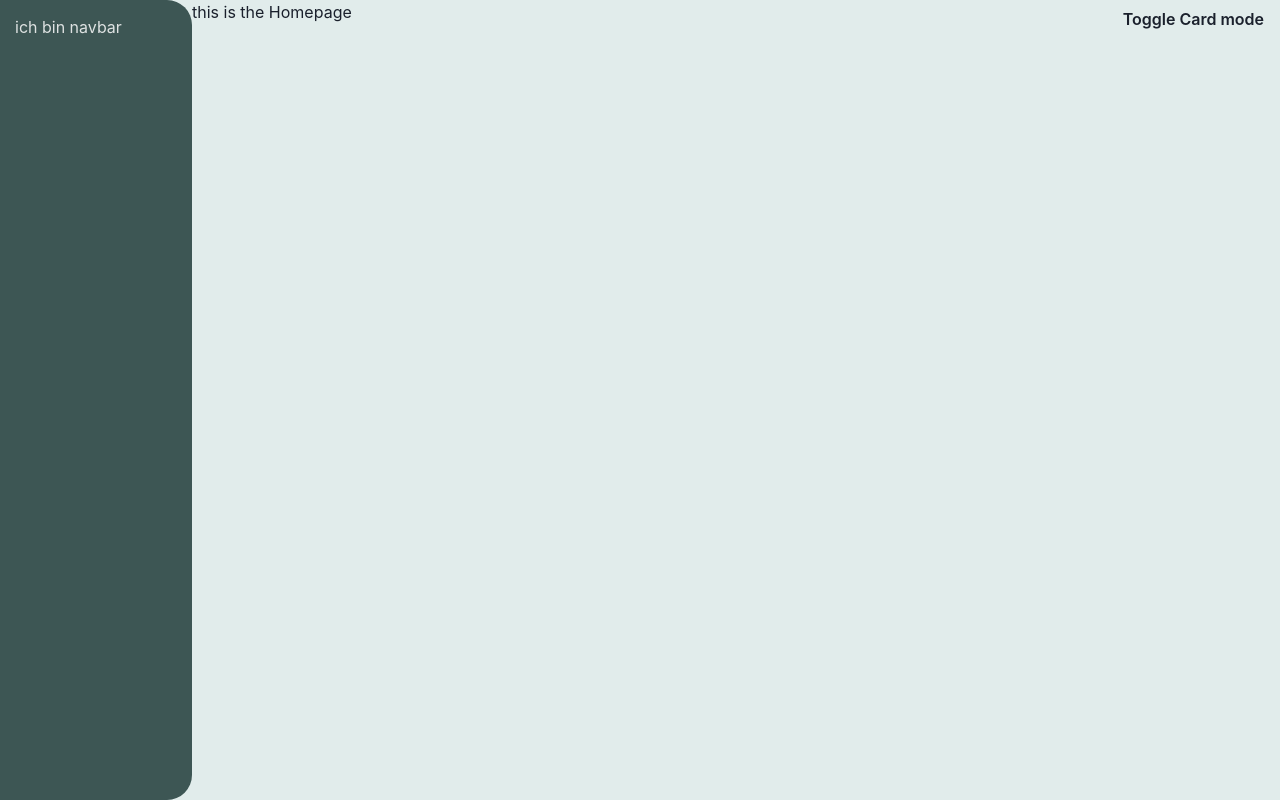
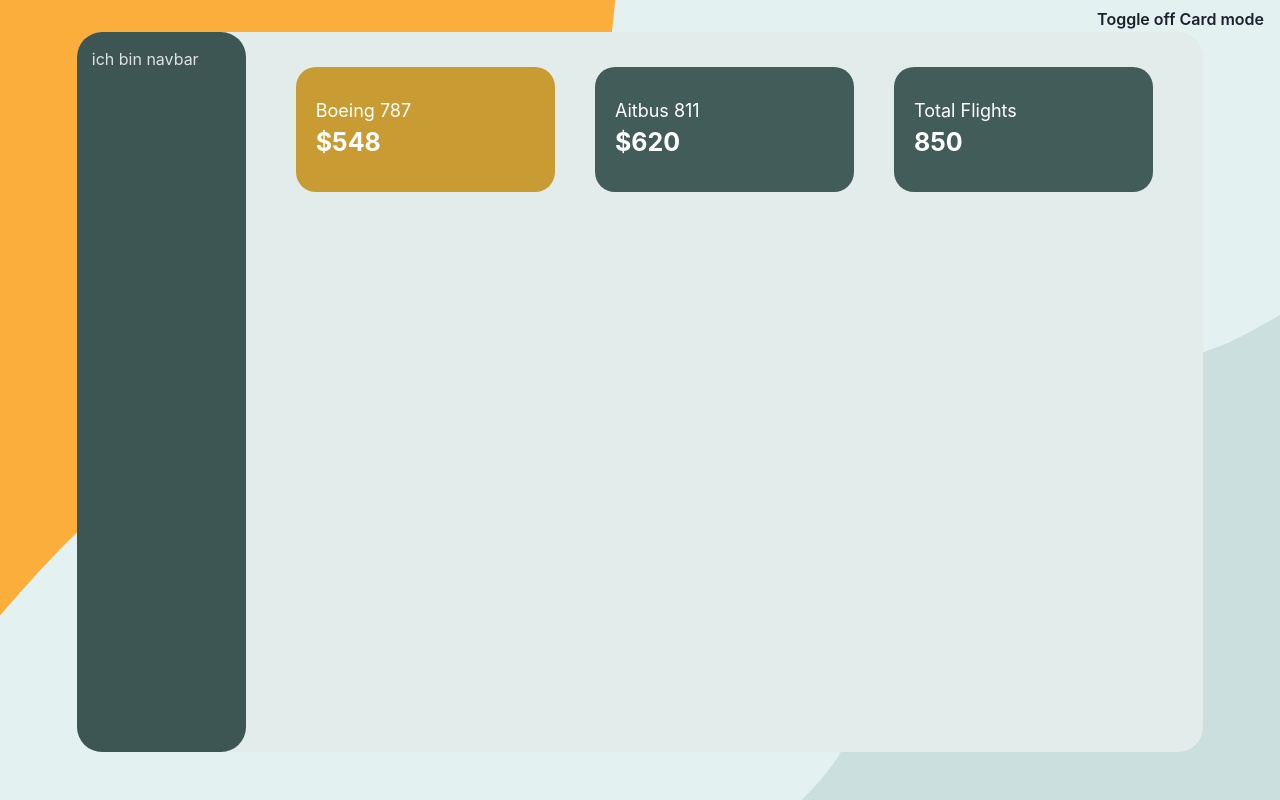
Before and after one commit to tomasmezdej/management-system, a React (Create React App) app: page / in a window 1280 px wide. Built offline with nearby package versions, Linux system fonts and the light colour scheme.

Commit message:
home update

```diff
--- /dev/null
+++ b/src/assets/styles/global/card.scss
@@ -0,0 +1,12 @@
+.card {
+  padding: 30px 20px;
+  border-radius: 20px;
+  position: relative;
+  h1 {
+    font-size: 25px;
+    font-weight: bolder;
+  }
+  h2 {
+    font-size: 18px;
+  }
+}
--- a/src/assets/styles/global/globalCard.scss
+++ b/src/assets/styles/global/globalCard.scss
@@ -3,10 +3,15 @@
   background-repeat: no-repeat;
   background-size: cover;
   height: 100vh;
-  // padding: 50px;
   transition: 1s;
   overflow-y: hidden;
   .default-layout {
     border-radius: 25px;
   }
 }
+@media only screen and (max-width: 900px) {
+  .global-card {
+    padding: 0px !important;
+    overflow-y: auto !important;
+  }
+}
--- a/src/assets/styles/global/navBar.scss
+++ b/src/assets/styles/global/navBar.scss
@@ -7,6 +7,10 @@
   padding: 15px;
   height: 100%;
   transition: 1s;
-  /* width: 100%;
-  height: 100%; */
 }
+
+@media only screen and (max-width: 900px) {
+  .nav-bar {
+    border-radius: 0px !important;
+  }
+}
--- a/src/assets/styles/layouts/defaultLayout.scss
+++ b/src/assets/styles/layouts/defaultLayout.scss
@@ -1,13 +1,14 @@
-.default-layout {/*
-  background-image: url('../../images/background.svg');
-  background-repeat: no-repeat;
-  background-size: cover;
-  overflow-y: hidden; */
+.default-layout {
   transition: 1s;
-  background-color: #E1ECEB;
 }
 .global-card__floating_button {
   position: fixed !important;
   right: 0;
   top: 0;
 }
+
+@media only screen and (max-width: 900px) {
+  .global-card__floating_button {
+    display: none !important;
+  }
+}
--- /dev/null
+++ b/src/components/global/Card.jsx
@@ -0,0 +1,19 @@
+import "../../assets/styles/global/card.scss"
+const Card = (props) => {
+
+  const className = `card ${props.className}`
+  const style = {
+    backgroundColor: props.backgroundColor || "#425C5A",
+    color: "white"
+  }
+
+  return (
+    <div className={className} style={style}>
+      <div>
+        { props.children }
+      </div>
+    </div>
+  )
+}
+
+export default Card
--- a/src/components/pages/Home.jsx
+++ b/src/components/pages/Home.jsx
@@ -1,8 +1,41 @@
 import "../../assets/styles/pages/homePage.scss"
+import { Flex, Grid, GridItem } from "@chakra-ui/react"
+import Card from "../global/Card"
+
 const Home = () => {
+    const mainFlex = {
+        direction: ["column", "column", "row", "row"],
+        padding: ["10px 10px", "10px 10px", "35px 50px", "35px 50px"]
+    }
+
     return (
         <div className="home-page">
-            <h1>this is the Homepage</h1>
+            <Flex
+                direction={mainFlex.direction}
+                p={mainFlex.padding}
+                gap="10"
+            >
+                <Flex direction="column" w="100%" >
+                    <Card backgroundColor="#C99C33">
+                        <h2>Boeing 787</h2>
+                        <h1>$548</h1>
+                    </Card>
+                </Flex>
+                <Flex direction="column" w="100%">
+                    <Card>
+                        <h2>Aitbus 811</h2>
+                        <h1>$620</h1>
+                    </Card>
+
+                </Flex>
+                <Flex direction="column" w="100%">
+                    <Card>
+                        <h2>Total Flights</h2>
+                        <h1>850</h1>
+                    </Card>
+
+                </Flex>
+            </Flex>
         </div>
     );
 }
--- a/src/layouts/Default.jsx
+++ b/src/layouts/Default.jsx
@@ -7,7 +7,7 @@
 import { useState } from "react"
 
 const Default = () => {
-  const [cardMode, setCardMode] = useState(false)
+  const [cardMode, setCardMode] = useState(true)
 
   const handelClick = () => {
     setCardMode((prevState) => {
@@ -31,13 +31,14 @@
     outletHeight: ['100vh', '100vh', '100vh','100vh']
   }
   const cardModePadding = {
-    padding: cardMode ? "70px 120px" : "0px"
+    padding: cardMode ? "4vh 6vw" : "0px"
   }
   const cardModeBorderRadius = {
-    borderRadius: cardMode ? "25px" : "0px"
+    borderRadius: cardMode ? "25px" : "0px",
+    backgroundColor: cardMode && "#E1ECEB"
   }
   const cardModeNavBorderRadius = {
-    borderRadius: cardMode ? "25px" : "0px 25px 25px 0px"
+    borderRadius: cardMode ? "25px" : "0px 25px 25px 0px",
   }
 
   return (
@@ -47,7 +48,7 @@
         className="global-card__floating_button"
         onClick={handelClick}
       >
-        Toggle Card mode
+        Toggle { cardMode ? "off" : "on" } Card mode
       </Button>
       <GlobalCard
         style={cardModePadding}
```
Also changed, not shown: src/assets/images/background.svg.
